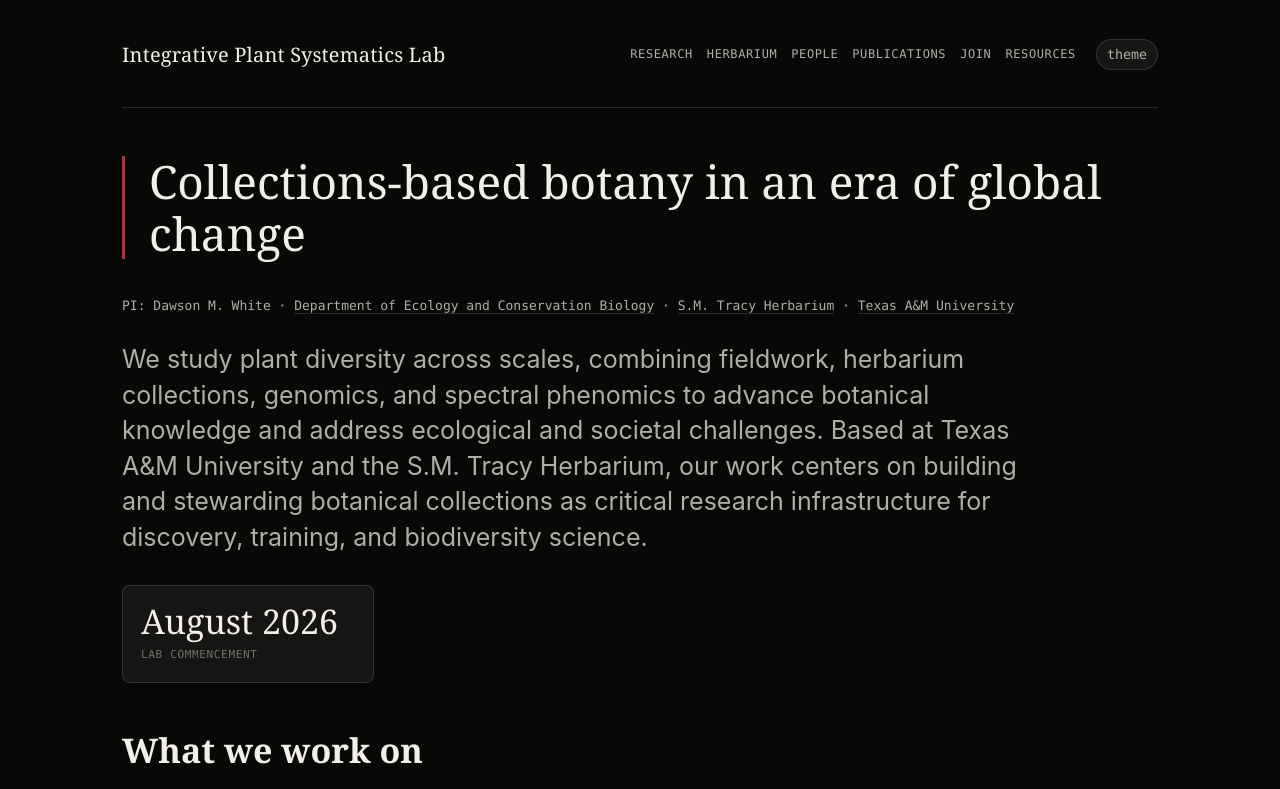
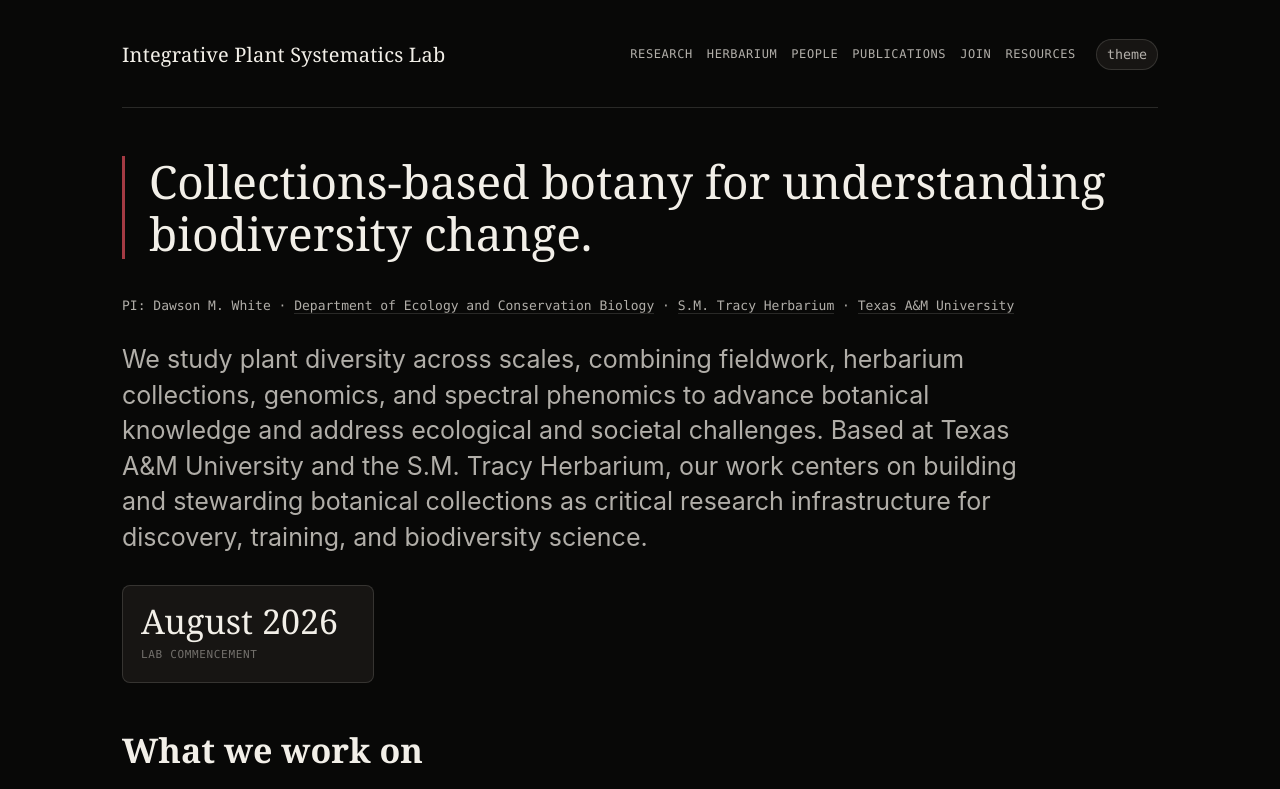
Before and after one commit to Erythroxylum/whiteplantsystematics.org, a Jekyll site: the page built from index.html, in a window 1280 px wide, cut to the strip 0-789 px from the top of the page. Built offline with Jekyll 4.4.1, drawn with Linux system fonts in a browser that asks for light colours.

Commit message:
coca imag2 index quote

```diff
--- a/index.html
+++ b/index.html
@@ -23,7 +23,7 @@
   </script>
 ---
 
-<blockquote class="pullquote">Collections-based botany in an era of global change</blockquote>
+<blockquote class="pullquote">Collections-based botany for understanding biodiversity change.</blockquote>
 
 <div class="subheader">
   PI: Dawson M. White ·
```
Also changed, not shown: assets/img/coca-diagram.jpg, 1 other file.
